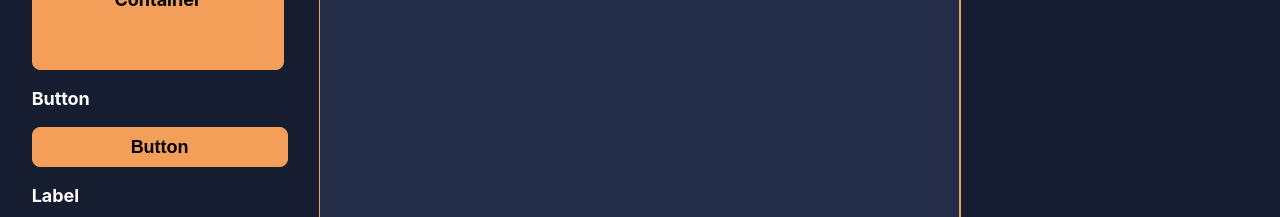
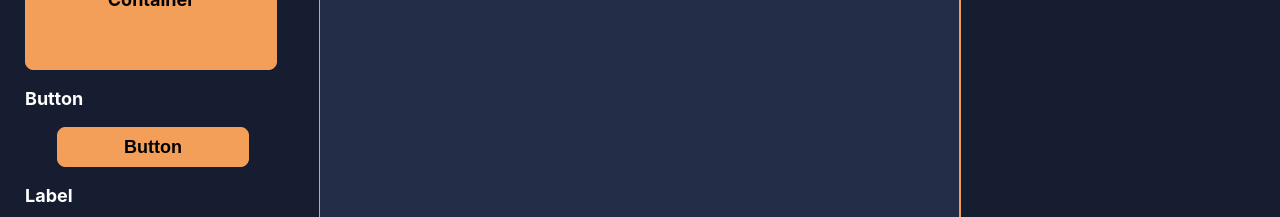
Before and after one commit to markarmanus/Assemblia, a React (Create React App) app in the folder frontend/: page / in a window 1280 px wide. Shown: the part 212-429 px from the top of the page. Built offline with nearby package versions, Linux system fonts and the light colour scheme; no server answers.

Commit message:
changes in styling the button and the order of the components

```diff
--- a/frontend/src/AppComponents/ComponentsPanel/ComponentsPanel.css
+++ b/frontend/src/AppComponents/ComponentsPanel/ComponentsPanel.css
@@ -2,7 +2,7 @@
   #button {
     background-color: #f39f5a;
     color: black;
-    width: 20vw;
+    width: 15vw;
     height: 5vh;
     padding: 10px;
     border: 1px solid #f39f5a;
--- a/frontend/src/AppComponents/ComponentsPanel/ComponentsPanel.js
+++ b/frontend/src/AppComponents/ComponentsPanel/ComponentsPanel.js
@@ -28,13 +28,13 @@ const FlexContainer = styled.div`
   flex-direction: column;
   width: 100%;
   height: 88vh;
-  align-items: center;
+  padding-left: 25px;
   overflow-y: scroll;
   border-top: 3px solid #f39f5a;
 `;
 const ButtonContainer = styled.div`
   display: flex;
-  flex-direction: column;
+  justify-content: center;
 `;
 const DivContainer = styled.div`
   display: flex;
@@ -69,12 +69,14 @@ function ComponentsPanel() {
             Container
           </Container>
         </DivContainer>
-        <ButtonContainer>
+        <DivContainer>
           <TitleStyle>Button</TitleStyle>
-          <Button id="button" onClick={onAddComponent}>
-            Button
-          </Button>
-        </ButtonContainer>
+          <ButtonContainer>
+            <Button id="button" onClick={onAddComponent}>
+              Button
+            </Button>
+          </ButtonContainer>
+        </DivContainer>
         <TextContainer>
           <TitleStyle>Label</TitleStyle>
           <Text id="TextStyle" onClick={onAddComponent}>
```
